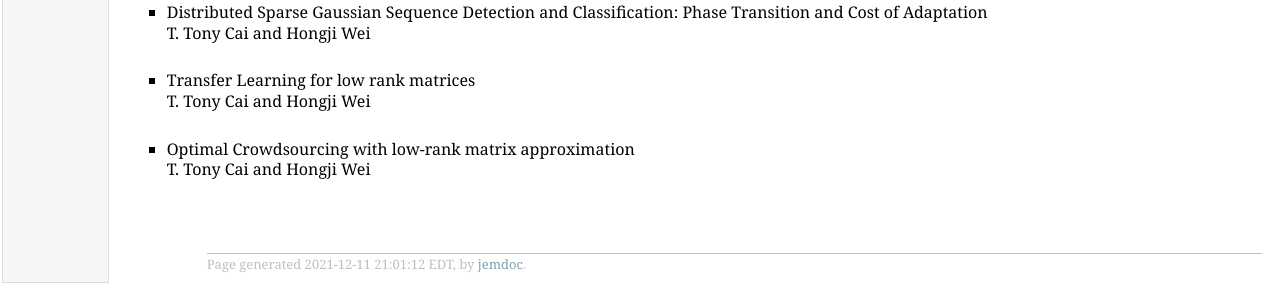
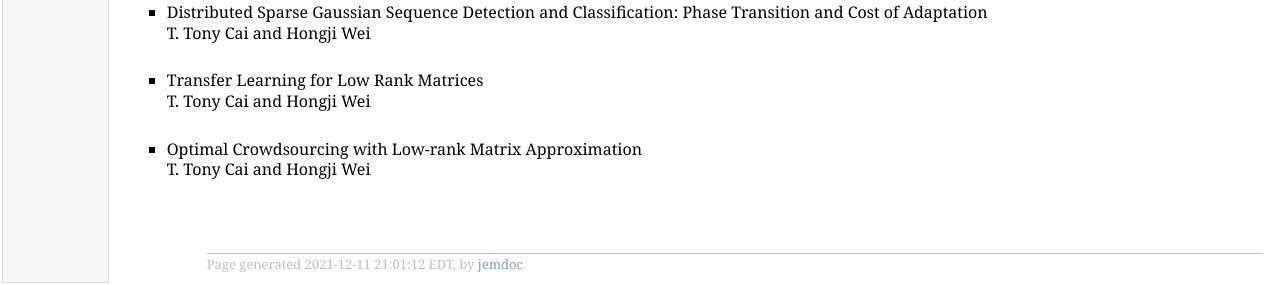
Before and after one commit to hongji-wei/hongji-wei.github.io, a plain HTML site: page research.html in a window 1280 px wide. Shown: the part 903-1188 px from the top of the page. Drawn offline with Linux system fonts and the light colour scheme.

Commit message:
Update research.html

```diff
--- a/research.html
+++ b/research.html
@@ -62,11 +62,11 @@ Preprint, 2019. [<a href="Paper/2001.08877.pdf">PDF</a>] <br />
 T. Tony Cai and Hongji Wei <br />
 <br /></p>
 </li>
-<li><p>Transfer Learning for low rank matrices<br />
+<li><p>Transfer Learning for Low Rank Matrices<br />
 T. Tony Cai and Hongji Wei <br />
 <br /></p>
 </li>
-<li><p>Optimal Crowdsourcing with low-rank matrix approximation<br />
+<li><p>Optimal Crowdsourcing with Low-rank Matrix Approximation<br />
 T. Tony Cai and Hongji Wei <br />
 <br /></p>
 </li>
```
